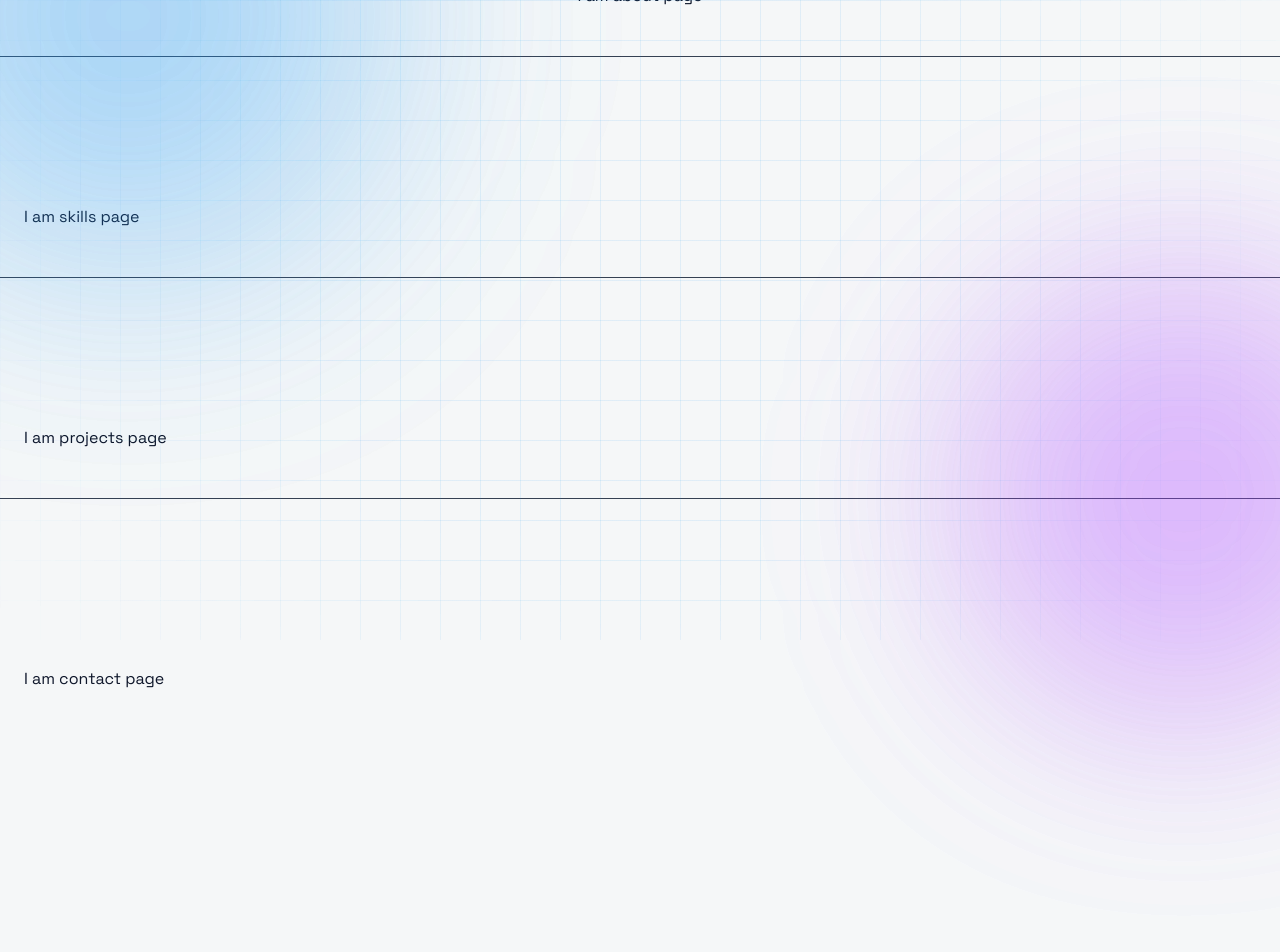
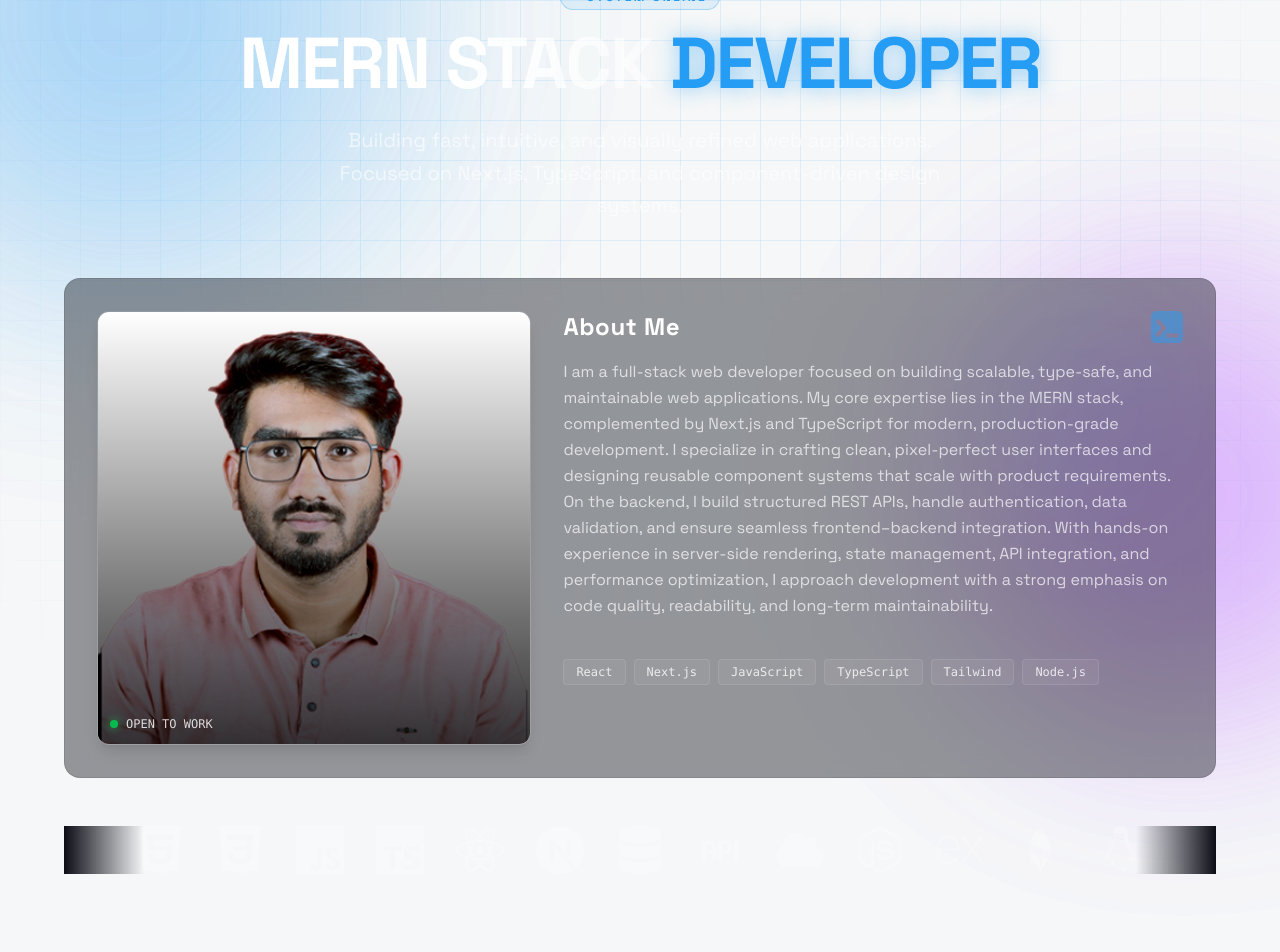
Before and after one commit to MrPandit12345/Portfolio, a Next.js app: page /portfolio in a window 1280 px wide. Shown: the part 160-1112 px from the top of the page. Before the commit the page ends 899 px from the top, so only its background shows below. Built offline with nearby package versions, Linux system fonts and the light colour scheme.

Commit message:
About section done

```diff
--- a/app/_component/About.tsx
+++ b/app/_component/About.tsx
@@ -1,14 +1,144 @@
-
-import React from "react";
+import Image from "next/image";
+import {
+  SiHtml5,
+  SiCss3,
+  SiJavascript,
+  SiReact,
+  SiNodedotjs,
+  SiExpress,
+  SiMongodb,
+  SiNextdotjs,
+  SiTypescript,
+  SiEducative,
+} from "react-icons/si";
+import { FaDatabase, FaCloud, FaLinux } from "react-icons/fa";
+import { TbApi } from "react-icons/tb";
 
 const About = () => {
+  const techIcons = [
+    { id: "html", Icon: SiHtml5 },
+    { id: "css", Icon: SiCss3 },
+    { id: "javascript", Icon: SiJavascript },
+    { id: "typescript", Icon: SiTypescript },
+    { id: "react", Icon: SiReact },
+    { id: "nextjs", Icon: SiNextdotjs },
+    { id: "database", Icon: FaDatabase },
+    { id: "api", Icon: TbApi },
+    { id: "cloud", Icon: FaCloud },
+    { id: "nodejs", Icon: SiNodedotjs },
+    { id: "express", Icon: SiExpress },
+    { id: "mongodb", Icon: SiMongodb },
+    { id: "linux", Icon: FaLinux },
+  ];
   return (
-    <>
-      <div className="flex justify-center">
-        I am about page
+    <div className="flex flex-col items-center justify-center px-3 py-4 lg:py-12">
+      <div className="w-full max-w-6xl flex flex-col gap-6">
+        <div className="flex flex-col items-center text-center space-y-4 relative">
+          <div className="inline-flex items-center gap-2 px-3 py-1 rounded-full border border-primary/30 bg-primary/10 text-primary text-xs font-bold tracking-[0.2em] uppercase mb-2">
+            <span className="w-1.5 h-1.5 rounded-full bg-primary animate-pulse" />
+            System Online
+          </div>
+
+          <h1 className="text-5xl md:text-7xl font-bold leading-tight tracking-tight">
+            <span className="text-transparent bg-clip-text bg-linear-to-r from-white via-white to-white/50">
+              MERN STACK
+            </span>
+            <span className="text-primary text-glow"> DEVELOPER</span>
+          </h1>
+
+          <p className="text-white/60 text-lg md:text-xl leading-relaxed max-w-2xl font-body">
+            Building fast, intuitive, and visually refined web applications.
+            <br className="hidden md:block" />
+            Focused on Next.js, TypeScript, and component-driven design systems.
+          </p>
+        </div>
+
+        <div className="glass-panel glass-panel-hover rounded-2xl p-8 relative overflow-hidden group mt-8">
+          <div className="absolute top-0 right-0 w-64 h-64 bg-primary/5 rounded-full blur-[80px] pointer-events-none group-hover:bg-primary/10 transition-all duration-500" />
+
+          <div className="flex flex-col md:flex-row gap-8 items-start relative z-10">
+            <div className="w-full md:w-2/5">
+              <div className="aspect-square w-full rounded-xl overflow-hidden border border-white/10 relative shadow-lg">
+                <div className="absolute inset-0 bg-linear-to-t from-black/80 to-transparent z-10" />
+
+                <Image
+                  src="/photo.jpg"
+                  height={400}
+                  width={400}
+                  alt="profile picture"
+                  className="w-full h-full object-cover contrast-125 hover:scale-110 transition-transform duration-700"
+                />
+
+                <div className="absolute bottom-3 left-3 z-20 flex items-center gap-2 animate-pulse">
+                  <span className="w-2 h-2 bg-green-500 rounded-full shadow-[0_0_8px_rgba(34,197,94,0.8)]" />
+                  <span className="text-xs font-mono text-white/90">
+                    OPEN TO WORK
+                  </span>
+                </div>
+              </div>
+            </div>
+            <div className="flex-1 flex flex-col justify-between">
+              <div>
+                <div className="flex items-center justify-between mb-4">
+                  <h3 className="text-2xl font-bold text-white tracking-wide">
+                    About Me
+                  </h3>
+                  <span className=" text-primary/50">
+                    <SiEducative size={32} />
+                  </span>
+                </div>
+
+                <p className="text-white/70 text-base leading-relaxed mb-6 font-body">
+                  I am a full-stack web developer focused on building scalable,
+                  type-safe, and maintainable web applications. My core
+                  expertise lies in the MERN stack, complemented by Next.js and
+                  TypeScript for modern, production-grade development. I
+                  specialize in crafting clean, pixel-perfect user interfaces
+                  and designing reusable component systems that scale with
+                  product requirements. On the backend, I build structured REST
+                  APIs, handle authentication, data validation, and ensure
+                  seamless frontend–backend integration. With hands-on
+                  experience in server-side rendering, state management, API
+                  integration, and performance optimization, I approach
+                  development with a strong emphasis on code quality,
+                  readability, and long-term maintainability.
+                </p>
+              </div>
+
+              <div className="flex flex-wrap gap-2 mt-4">
+                {["React", "Next.js", "JavaScript", "TypeScript", "Tailwind", "Node.js"].map(
+                  (tech) => (
+                    <span
+                      key={tech}
+                      className="px-3 py-1 rounded border border-white/10 bg-white/5 text-xs text-white/80 font-mono"
+                    >
+                      {tech}
+                    </span>
+                  )
+                )}
+              </div>
+            </div>
+          </div>
+        </div>
+
+        <div className="w-full mt-6 overflow-hidden relative">
+          <div className="absolute left-0 top-0 bottom-0 w-20 z-10 bg-linear-to-r from-background-dark to-transparent pointer-events-none" />
+          <div className="absolute right-0 top-0 bottom-0 w-20 z-10 bg-linear-to-l from-background-dark to-transparent pointer-events-none" />
+
+          <div className="flex justify-center items-center opacity-40 hover:opacity-100 transition-opacity duration-500">
+            <div className="flex gap-8 items-center">
+              {techIcons.map(({ id, Icon }) => (
+                <Icon
+                  key={id}
+                  className="text-5xl text-white/70 hover:text-primary transition-colors"
+                />
+              ))}
+            </div>
+          </div>
+        </div>
       </div>
-    </>
+    </div>
   );
 };
 
-export default  About;
+export default About;
--- a/app/layout.tsx
+++ b/app/layout.tsx
@@ -20,7 +20,7 @@ export default function RootLayout({
   return (
     <html lang="en">
       <body
-        className={`${spaceGrotesk.className} font-display bg-background-light dark:bg-background-dark text-slate-900 dark:text-white overflow-hidden transition-colors duration-300`}
+        className={`${spaceGrotesk.className} font-display bg-background-light dark:bg-background-dark text-slate-900 dark:text-white overflow-x-hidden transition-colors duration-300`}
       >
         <div className="fixed inset-0 z-0 pointer-events-none">
           <div className="absolute inset-0 bg-cosmic-gradient opacity-80" />
--- a/app/page.tsx
+++ b/app/page.tsx
@@ -1,5 +1,5 @@
 import Image from "next/image";
-import { MdOutlineToken,MdSensors } from "react-icons/md";
+import { MdOutlineToken, MdSensors } from "react-icons/md";
 import { IoIosCode } from "react-icons/io";
 import Link from "next/link";
 
@@ -32,19 +32,19 @@ export default function Home() {
               </h2>
               <div className="flex flex-wrap gap-4 pt-4 justify-center lg:justify-start">
                 <Link href="/portfolio">
-                <button className="relative overflow-hidden group bg-primary hover:bg-blue-600 text-white font-bold py-3.5 px-8 rounded-lg transition-all duration-300 shadow-[0_0_20px_rgba(37,157,244,0.3)] hover:shadow-[0_0_30px_rgba(37,157,244,0.5)]">
-                  <span className="relative z-10 flex items-center gap-2">
-                    Enter My World
-                    <span className="material-symbols-outlined text-lg group-hover:rotate-90 transition-transform">
-                      <MdSensors  className="size-6"/>
+                  <button className="relative overflow-hidden group bg-primary hover:bg-blue-600 text-white font-bold py-3.5 px-8 rounded-lg transition-all duration-300 shadow-[0_0_20px_rgba(37,157,244,0.3)] hover:shadow-[0_0_30px_rgba(37,157,244,0.5)]">
+                    <span className="relative z-10 flex items-center gap-2">
+                      Enter My World
+                      <span className="  text-lg group-hover:rotate-90 transition-transform">
+                        <MdSensors className="size-6" />
+                      </span>
                     </span>
-                  </span>
-                </button>
+                  </button>
                 </Link>
 
                 <button className="glass-panel hover:bg-white/5 text-white font-bold py-3.5 px-8 rounded-lg transition-all duration-300 flex items-center gap-2 group">
                   Explore Projects
-                  <span className="material-symbols-outlined text-lg group-hover:translate-x-1 transition-transform">
+                  <span className="  text-lg group-hover:translate-x-1 transition-transform">
                     <IoIosCode className="size-6" />
                   </span>
                 </button>
@@ -69,7 +69,7 @@ export default function Home() {
               />
 
               <div className="absolute top-10 right-10 glass-panel p-3 rounded-lg animate-bounce duration-3000">
-                <span className="material-symbols-outlined text-primary text-3xl">
+                <span className="  text-primary text-3xl">
                   <MdOutlineToken />
                 </span>
               </div>
--- a/app/portfolio/layout.tsx
+++ b/app/portfolio/layout.tsx
@@ -1,6 +1,5 @@
 import type { Metadata } from "next";
 import { Space_Grotesk } from "next/font/google";
-import Navbar from "../_component/Navbar";
 
 const spaceGrotesk = Space_Grotesk({
   variable: "--font-space-grotesk",
@@ -32,7 +31,6 @@ export default function PortfolioLayout({
             style={{ animationDelay: "2s" }}
           />
         </div>
-        <Navbar />
         <main>{children}</main>
       </div>
     </>
--- a/app/portfolio/page.tsx
+++ b/app/portfolio/page.tsx
@@ -1,43 +1,45 @@
-import React from 'react'
-import About from '../_component/About'
-import Skills from '../_component/Skills'
-import Projects from '../_component/Projects'
-import Contact from '../_component/Contact'
+import About from "../_component/About";
+import Skills from "../_component/Skills";
+import Projects from "../_component/Projects";
+import Contact from "../_component/Contact";
+import Navbar from "../_component/Navbar";
 
-const page = () => {
+const Page = () => {
   return (
-    <div>
-       <main className="mt-24 overflow-y-auto">
+    <>
+      <Navbar />
+
+      <main className="pt-12">
         <section
           id="about"
-        className="px-6 py-12 border-b border-gray-700"
+          className="scroll-mt-28 px-6 py-12 border-b border-gray-700"
         >
           <About />
         </section>
 
         <section
           id="skills"
-        className="mt-25 px-6 py-12 border-b border-gray-700"
+          className="scroll-mt-28 px-6 py-12 border-b border-gray-700 mt-24"
         >
           <Skills />
         </section>
 
         <section
           id="projects"
-        className="mt-25 px-6 py-12 border-b border-gray-700"
+          className="scroll-mt-28 px-6 py-12 border-b border-gray-700 mt-24"
         >
           <Projects />
         </section>
 
         <section
           id="contact"
-        className="mt-30 px-6 py-12"
+          className="scroll-mt-28 px-6 py-12 mt-24"
         >
           <Contact />
         </section>
       </main>
-    </div>
-  )
-}
+    </>
+  );
+};
 
-export default page
+export default Page;
```
Also changed, not shown: app/_component/Navbar.tsx (+13 -11 lines), public/photo.jpg (added). Lines whose indentation alone changed are shown as unchanged.
